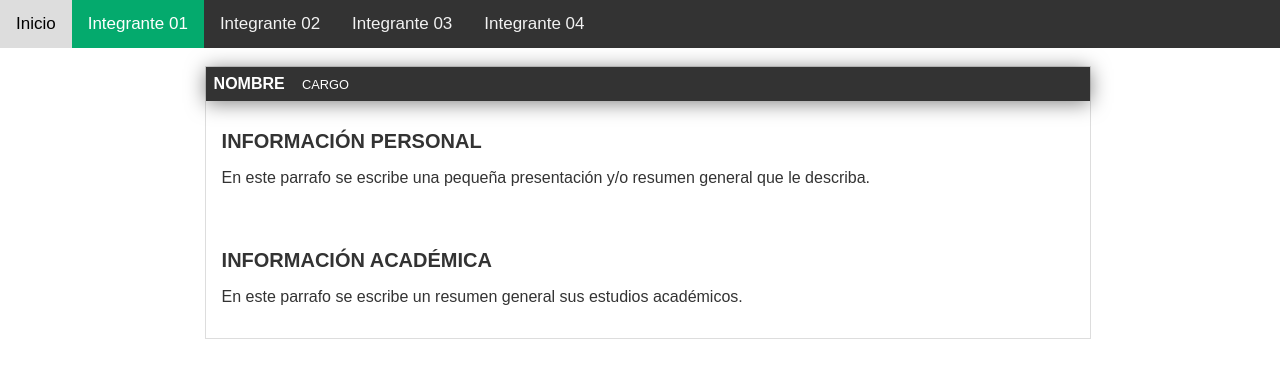
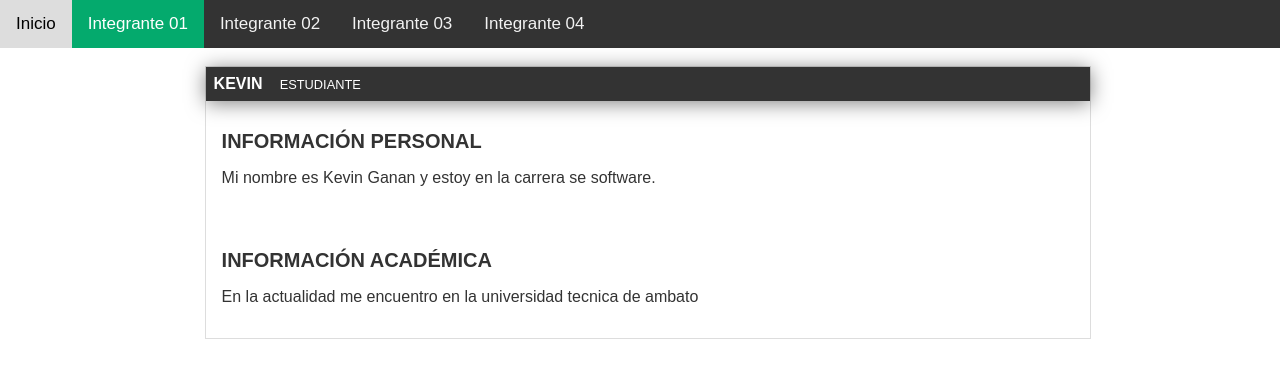
Before and after one commit to LizardCs/tallergrupo1, a plain HTML site: page integrante02.html in a window 1280 px wide. Drawn offline with Linux system fonts and the light colour scheme; files that its build step writes are made by us from their sources.

Commit message:
Se agrego informacion personal en los integrantes

```diff
--- a/integrante02.html
+++ b/integrante02.html
@@ -46,17 +46,17 @@
       <div style="padding-left:16px">
         <div id="container">
             <div id="cabecera">
-                NOMBRE
-                <span id="tagline">CARGO</span>
+                KEVIN
+                <span id="tagline">ESTUDIANTE</span>
             </div>
             <div id="post">
                 <h1>INFORMACIÓN PERSONAL</h1>
-                <p>En este parrafo se escribe una pequeña presentación y/o resumen general que le describa.</p>
+                <p>Mi nombre es Kevin Ganan y estoy en la carrera se software.</p>
                 <p></p>
             </div>
             <div id="post">
                 <h1>INFORMACIÓN ACADÉMICA</h1>
-                <p>En este parrafo se escribe un resumen general sus estudios académicos.</p>
+                <p>En la actualidad me encuentro en la universidad tecnica de ambato</p>
                 <p></p>
             </div>
         </div>
```
Also changed, not shown: index.html (+2 -13 lines), integrante03.html (+4 -4 lines).
